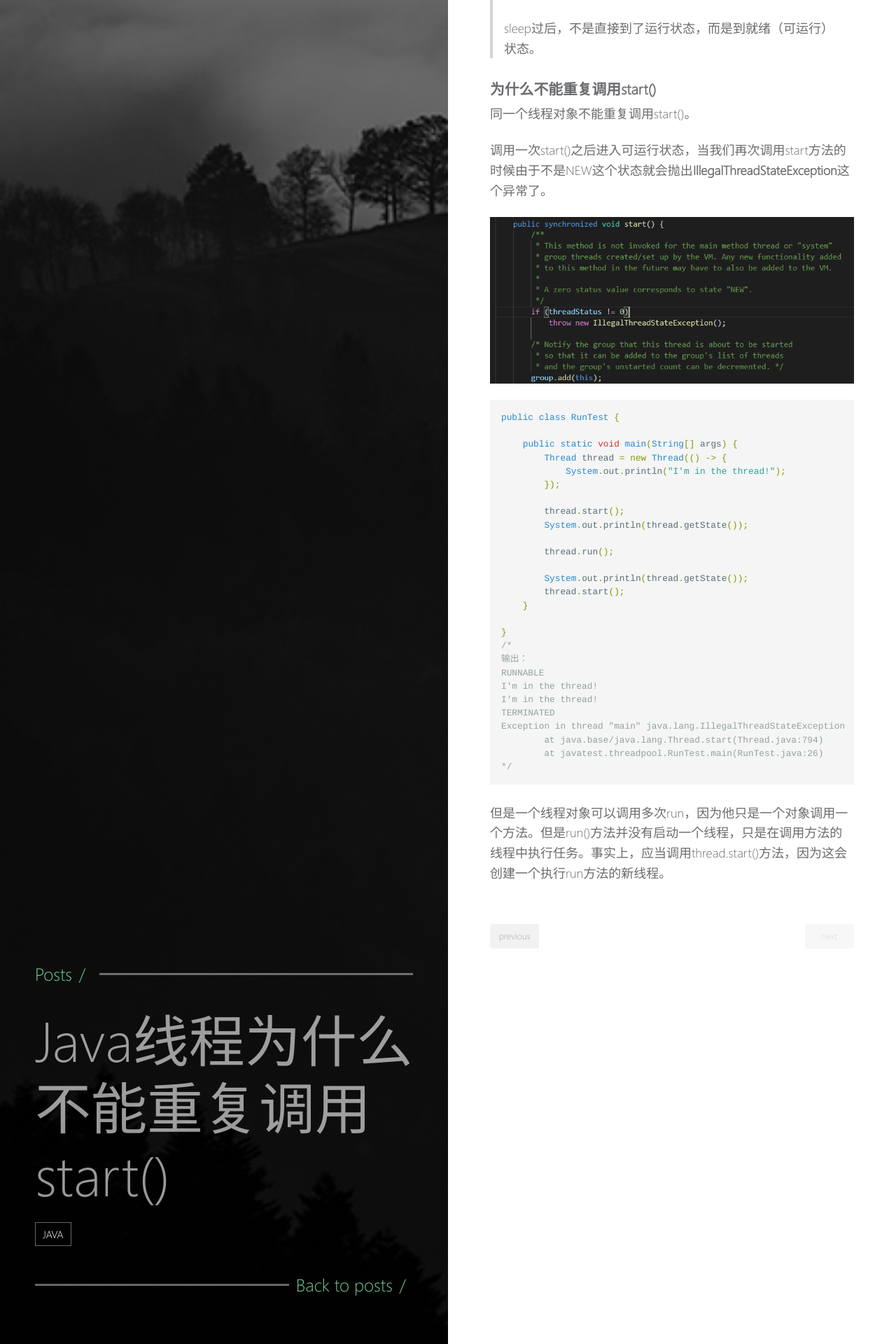
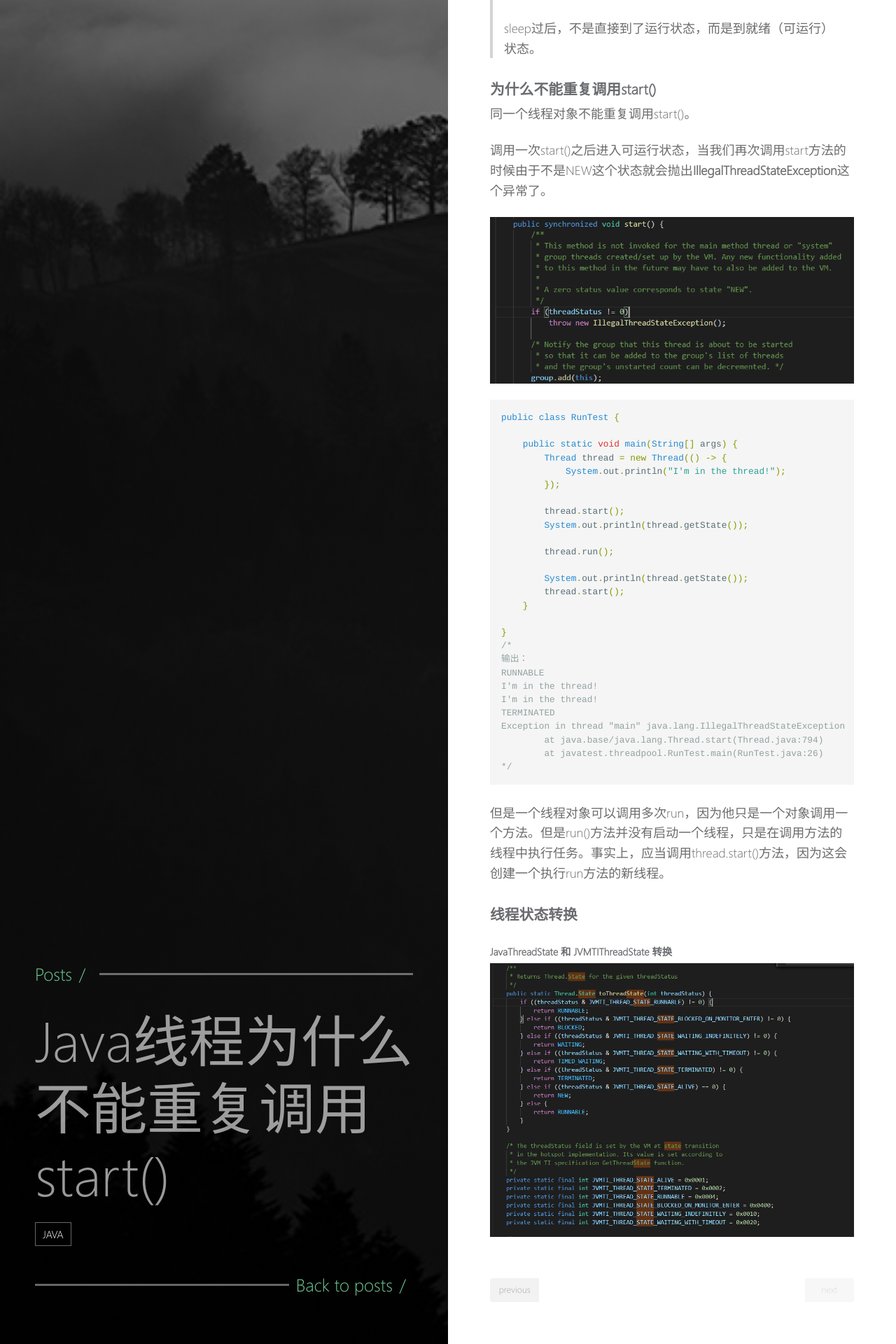
Before and after one commit to Maple-Chan/Maple-Chan.github.io, a Jekyll site: the page built from _posts/2020-08-06-Java线程不能重复Start.md, in a window 1280 px wide. Shown: the part 1260-3180 px from the top of the page at 70% size. Built offline with Jekyll 4.4.1, drawn with Linux system fonts in a browser that asks for light colours.

Commit message:
"add images"

````diff
--- a/_posts/2020-08-06-Java线程不能重复Start.md
+++ b/_posts/2020-08-06-Java线程不能重复Start.md
@@ -88,3 +88,9 @@ Exception in thread "main" java.lang.IllegalThreadStateException
 ```
 
 但是一个线程对象可以调用多次run，因为他只是一个对象调用一个方法。但是run()方法并没有启动一个线程，只是在调用方法的线程中执行任务。事实上，应当调用thread.start()方法，因为这会创建一个执行run方法的新线程。
+
+### 线程状态转换
+
+##### JavaThreadState 和 JVMTIThreadState 转换
+
+![1596883974952](https://blog.maplestory.work/images/post_image/2020-08-06-Java线程不能重复Start.assets/1596883974952.png)
````
Also changed, not shown: images/post_image/2020-08-06-Java线程不能重复Start.assets/1596883974952.png (added).
